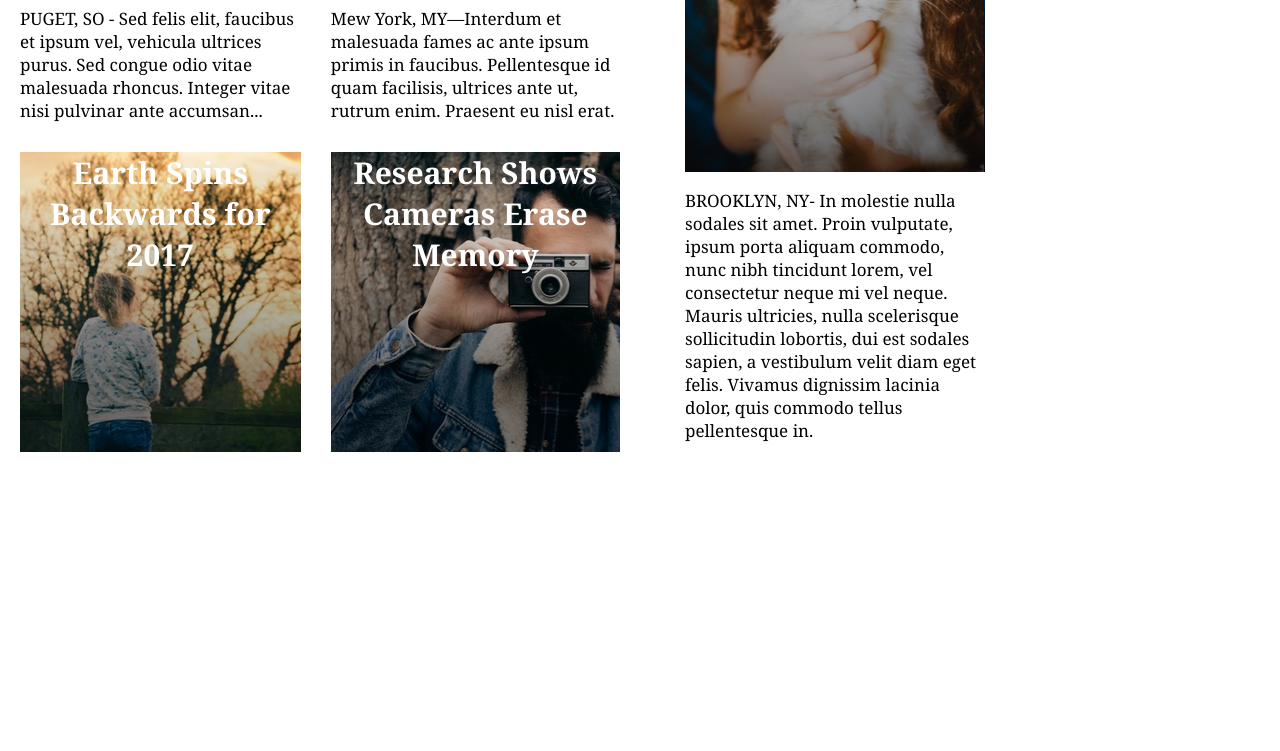
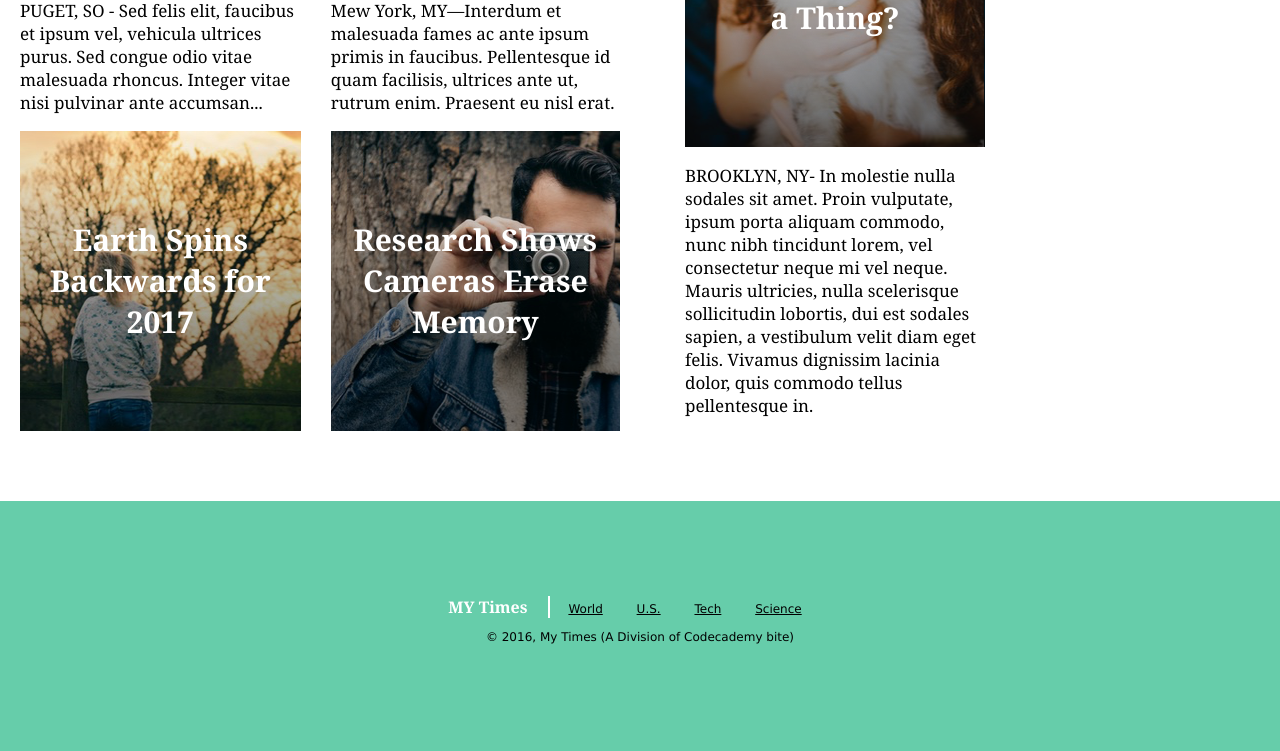
Before and after one commit to aleroy91/my_times, a plain HTML site: page index.html in a window 1280 px wide. Shown: the part 782-1533 px from the top of the page. Before the commit the page ends 1249 px from the top, so only its background shows below. Drawn offline with Linux system fonts and the light colour scheme.

Commit message:
Commit for penultimate upload.

```diff
--- a/index.html
+++ b/index.html
@@ -10,19 +10,19 @@
         <image src="./resources/Images/img-myt-logo.jpg">
         <span class="myt">My Times</span>
       </div>
-        <div>
+      <nav>
         <span><a class="child" href="#">World</a></span>
         <span><a class="child" href="#">U.S.</a></span>
         <span><a class="child" href="#">Tech</a></span>
         <span><a class="child" href="#">Science</a></span>
-        </div>
+      </nav>
     </div>
 
     <div class="container2">
       <div class="column large">
         <div class="drinks">
           <div class="dri">
-            <p>Mother of Three Buys Tuna Steak at Phish Concert. Leaves, "Feeling Funny."</p>
+            <span>Mother of Three Buys Tuna Steak at Phish Concert. Leaves, "Feeling Funny."</span>
           </div>
         </div>
           <div class="txt">
@@ -103,5 +103,18 @@
       </div>
 
     </div>
+
+    <div class="footer">
+        <nav>
+          <span class="mytf">MY Times</span>
+          <span><a class="child" href="#">World</a></span>
+          <span><a class="child" href="#">U.S.</a></span>
+          <span><a class="child" href="#">Tech</a></span>
+          <span><a class="child" href="#">Science</a></span>
+        </nav>
+      <div class="copyright">
+        <p>© 2016, My Times (A Division of Codecademy bite)</p>
+      </div>
+    </div>
   </body>
 </html>
--- a/resources/CSS/style.css
+++ b/resources/CSS/style.css
@@ -1,3 +1,7 @@
+body {
+  margin: 0 0 0 0;
+}
+
 .container {
   font-family: Verdana;
   font-size: 14px;
@@ -42,7 +46,7 @@
 
 .column {
   flex-direction: column;
-  display: inline-flex;
+  display: inline;
 }
 
 .minicontainer {
@@ -61,6 +65,9 @@
   background-image: url("../Images/drinks.png");
   display: flex;
   height: 300px;
+  text-align: center;
+  flex-direction: column;
+  justify-content: center;
 }
 
 .dri {
@@ -73,16 +80,9 @@
 .cats {
   background-image: url("../Images/cat_ceo.png");
   height: 300px;
-}
-
-.autumn {
-  background-image: url("../Images/autumn.png");
-  height: 300px;
-}
-
-.photo {
-  background-image: url("../Images/photo.png");
-  height: 300px;
+  display: flex;
+  flex-direction: column;
+  justify-content: center;
 }
 
 .imgtext {
@@ -91,8 +91,25 @@
   font-size: 30px;
   color: white;
   text-align: center;
-  align-items: flex-start;
-  display: block;
+  display: flex;
+  flex-direction: column;
+  justify-content: center;
+}
+
+.autumn {
+  background-image: url("../Images/autumn.png");
+  height: 300px;
+  margin-bottom: 30px;
+  flex-direction: column;
+  justify-content: center;
+}
+
+.photo {
+  background-image: url("../Images/photo.png");
+  height: 300px;
+  margin-bottom: 70px;
+  flex-direction: column;
+  justify-content: center;
 }
 
 .txt {
@@ -104,15 +121,21 @@
 .column.large {
   width: 630px;
   margin-right: 35px;
+  flex-grow: 0;
+  flex-shrink: 0;
 }
 
-.column.medium {
+.column.medium.txt {
   width: 300px;
   margin-right: 35px;
+  flex-grow: 0;
+  flex-shrink: 0;
 }
 
 .column.small {
   width: 240px;
+  flex-grow: 0;
+  flex-shrink: 0;
   }
 
 .nb {
@@ -129,7 +152,36 @@
 }
 
 .newsb {
-margin: 0;
+  margin: 0;
   padding: 15px;
   border-bottom: thin solid black;
 }
+
+.footer {
+  background-color: MediumAquamarine;
+  margin: auto;
+  font-family: Verdana;
+  font-size: 12px;
+  align-items: center;
+  justify-content: center;
+  display: flex;
+  flex-direction: column;
+  height: 250px;
+  bottom: 0;
+  left: 0;
+}
+
+.mytf {
+  font-family: Georgia;
+  font-size: 16px;
+  font-weight: bold;
+  color: white;
+  padding-right: 20px;
+  border-right: 2px solid white;
+  margin-right: 15px;
+}
+
+.copyright {
+  display: block;
+  justify-content: center;
+}
```
Lines whose indentation alone changed are shown as unchanged.
